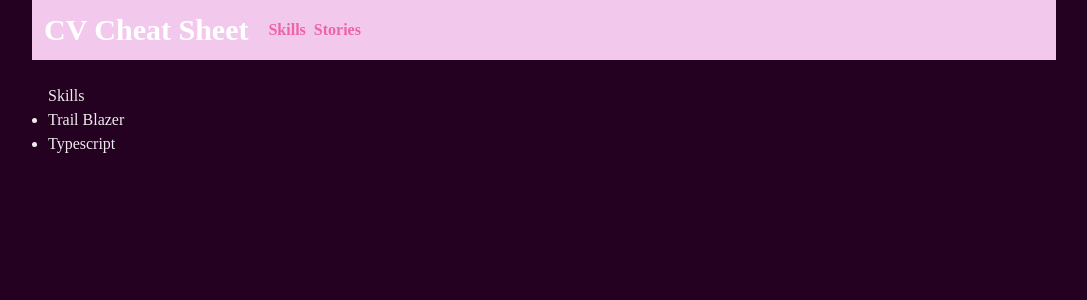
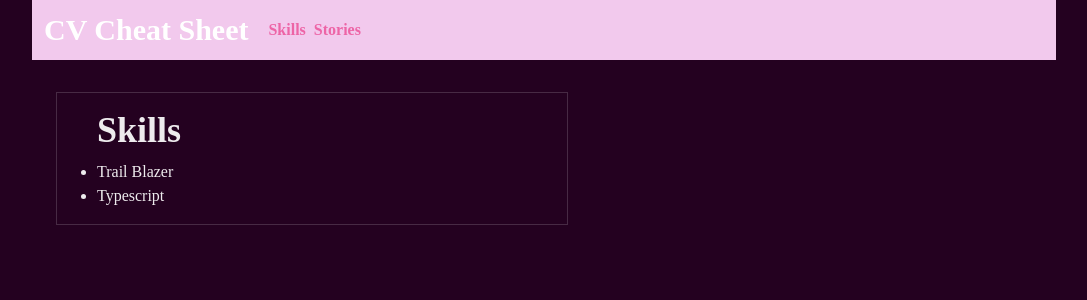
Before and after one commit to skandog/cvcs, a React (Create React App) app: page / in a window 1280 px wide. Shown: the top 300 px of the page, without its empty margins (96-1183 px from the left). Built offline with nearby package versions, Linux system fonts and the light colour scheme; no server answers.

Commit message:
added card component to main page

```diff
--- a/src/components/Card.tsx
+++ b/src/components/Card.tsx
@@ -11,7 +11,7 @@ import {
 } from '@chakra-ui/react';
 
 function Card(props) {
-  const {product, summary, longLine} = props;
+  const {children} = props;
 
   return (
     <Box
@@ -21,45 +21,22 @@ function Card(props) {
       borderWidth={1}
       margin={2}
     >
-      <AspectRatio ratio={1 / 1}>
+      {/* <AspectRatio ratio={1 / 1}>
         <Image
           maxWidth="200px"
           margin="auto"
           src="https://picsum.photos/id/237/250/250"
           alt="Woman paying for a purchase"
         />
-      </AspectRatio>
+      </AspectRatio> */}
       <Stack
         align={{base: 'center', md: 'stretch'}}
-        textAlign={{base: 'center', md: 'left'}}
-        mt={{base: 4, md: 0}}
+        textAlign={{base: 'left', md: 'left'}}
+        mt={{base: 2, md: 0}}
+        mb={{base: 2, md: 0}}
         ml={{md: 6}}
       >
-        <Text
-          fontWeight="bold"
-          textTransform="uppercase"
-          fontSize="lg"
-          letterSpacing="wide"
-          color="teal.600"
-        >
-          {product}
-        </Text>
-        <Link
-          my={1}
-          display="block"
-          fontSize="md"
-          lineHeight="normal"
-          fontWeight="semibold"
-          href="#"
-        >
-          {summary}
-        </Link>
-        <Text my={2} color="gray.500">
-          {longLine}
-        </Text>
-        <Button maxWidth="100px" my={2}>
-          Click me!
-        </Button>
+        {children}
       </Stack>
     </Box>
   );
--- a/src/components/SkillsScreen.tsx
+++ b/src/components/SkillsScreen.tsx
@@ -1,14 +1,18 @@
 import {useContext} from 'react';
 import {skillsContext} from '../contexts/contexts';
 import SkillsList from './SkillsList';
+import Card from './Card';
+import {Heading} from '@chakra-ui/react';
 
 export default function SkillsScreen() {
   const {skills} = useContext(skillsContext);
 
   return (
     <div>
-      <h1>Skills</h1>
-      <SkillsList loadSkills={() => {}} skills={skills} />
+      <Card>
+        <Heading>Skills</Heading>
+        <SkillsList loadSkills={() => {}} skills={skills} />
+      </Card>
     </div>
   );
 }
```
